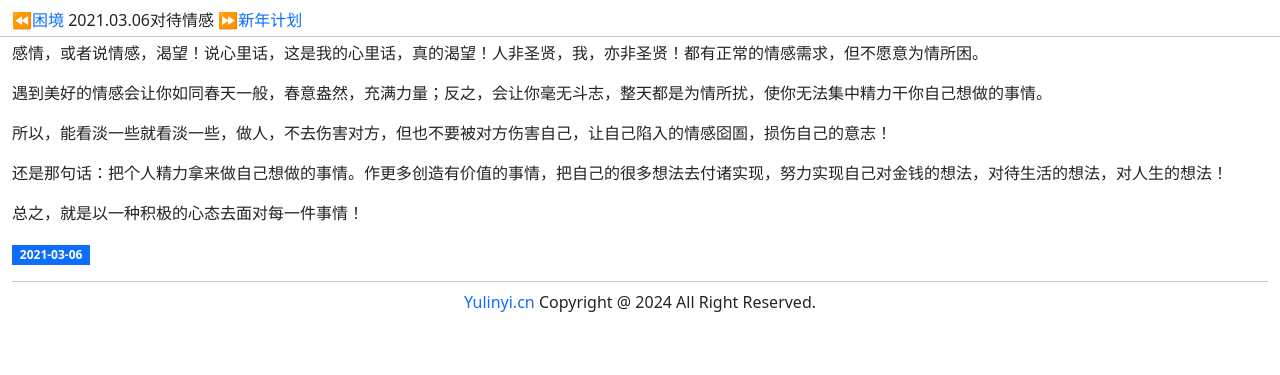
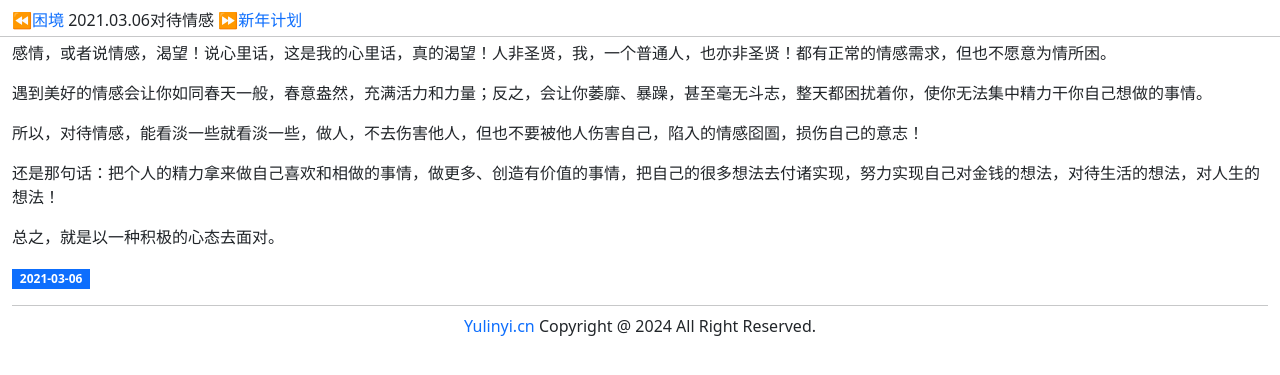
Before and after one commit to helloyuzz/Yulinyi, a Jekyll site: the page built from _posts/2021-03-06-对待情感.md, in a window 1280 px wide. Shown: the top 375 px of the page. Built offline with Jekyll 4.4.1, drawn with Linux system fonts in a browser that asks for light colours.

Commit message:
Update 2021-03-06-对待情感.md

```diff
--- a/_posts/2021-03-06-对待情感.md
+++ b/_posts/2021-03-06-对待情感.md
@@ -2,12 +2,12 @@
 layout: post
 ---
 
-感情，或者说情感，渴望！说心里话，这是我的心里话，真的渴望！人非圣贤，我，亦非圣贤！都有正常的情感需求，但不愿意为情所困。
+感情，或者说情感，渴望！说心里话，这是我的心里话，真的渴望！人非圣贤，我，一个普通人，也亦非圣贤！都有正常的情感需求，但也不愿意为情所困。
 
-遇到美好的情感会让你如同春天一般，春意盎然，充满力量；反之，会让你毫无斗志，整天都是为情所扰，使你无法集中精力干你自己想做的事情。
+遇到美好的情感会让你如同春天一般，春意盎然，充满活力和力量；反之，会让你萎靡、暴躁，甚至毫无斗志，整天都困扰着你，使你无法集中精力干你自己想做的事情。
 
-所以，能看淡一些就看淡一些，做人，不去伤害对方，但也不要被对方伤害自己，让自己陷入的情感囵圄，损伤自己的意志！
+所以，对待情感，能看淡一些就看淡一些，做人，不去伤害他人，但也不要被他人伤害自己，陷入的情感囵圄，损伤自己的意志！
 
-还是那句话：把个人精力拿来做自己想做的事情。作更多创造有价值的事情，把自己的很多想法去付诸实现，努力实现自己对金钱的想法，对待生活的想法，对人生的想法！
+还是那句话：把个人的精力拿来做自己喜欢和相做的事情，做更多、创造有价值的事情，把自己的很多想法去付诸实现，努力实现自己对金钱的想法，对待生活的想法，对人生的想法！
 
-总之，就是以一种积极的心态去面对每一件事情！
+总之，就是以一种积极的心态去面对。
```
